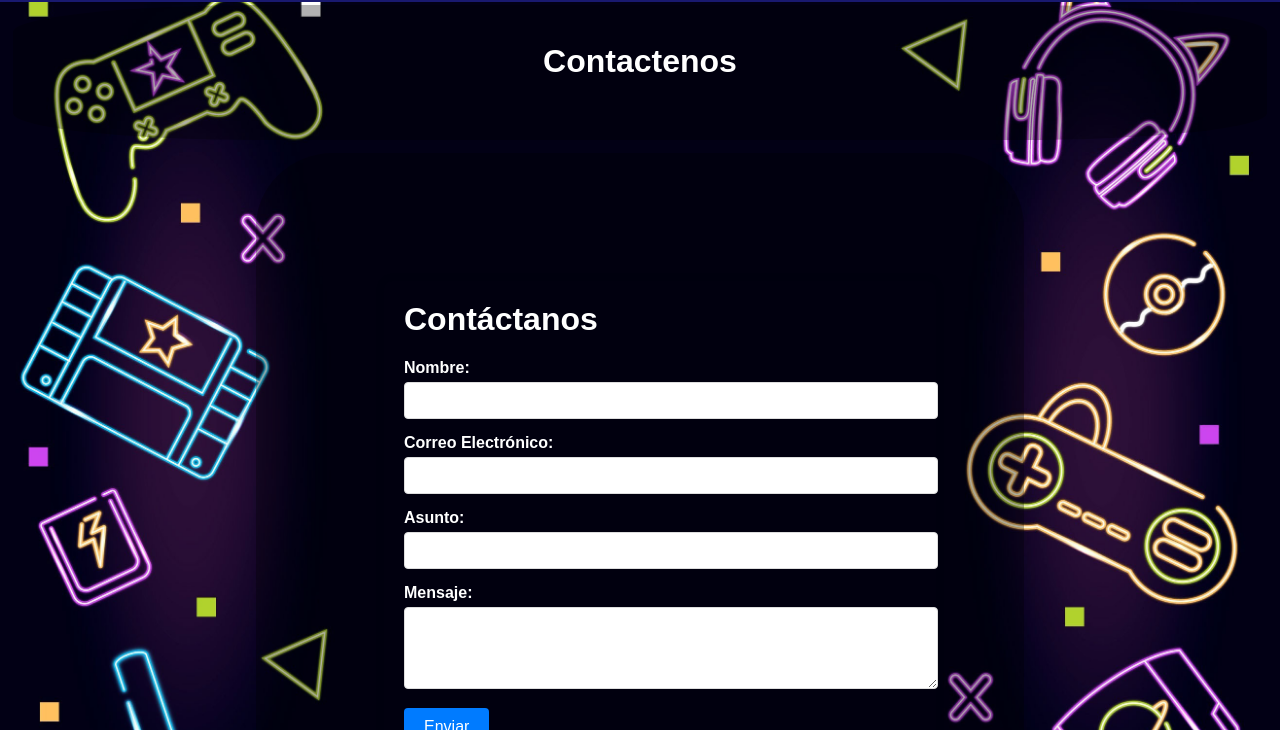
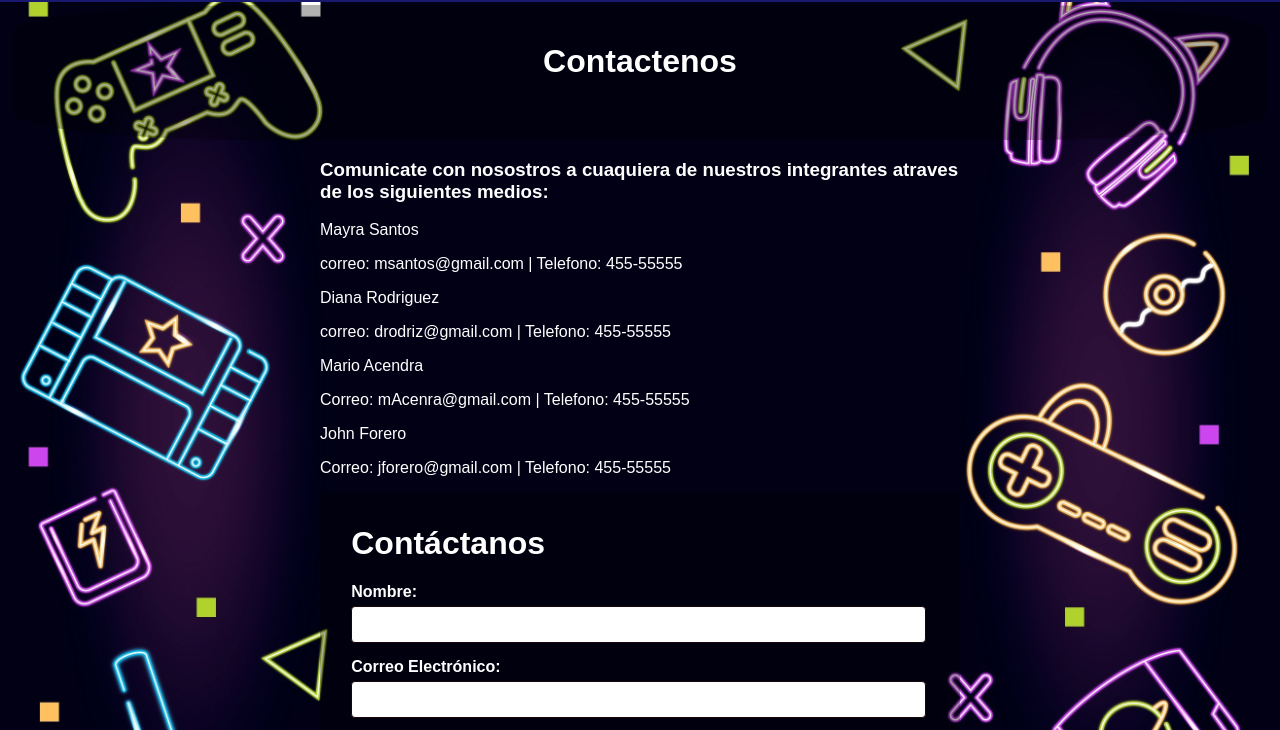
Before and after one commit to johnalexf/El-sitio-del-blog-grupo6, a plain HTML site: page contactenos.html in a window 1280 px wide. Shown: the part 58-788 px from the top of the page. Drawn offline with Linux system fonts and the light colour scheme.

Commit message:
Adicionando contactos de integrantes en pagina contactanos

```diff
--- a/contactenos.html
+++ b/contactenos.html
@@ -27,6 +27,22 @@
     <div id="contactenos">
         <div id="tituloContactenos">
             <h1> Contactenos </h1>
+        </div>
+
+        <div id = "datos">
+            <h3> Comunicate con nosostros a cuaquiera de nuestros integrantes atraves de los siguientes medios:</h3>
+            <p>Mayra Santos</p>
+            <p>correo: msantos@gmail.com | Telefono: 455-55555 </p>
+
+            <p>Diana Rodriguez </p>
+            <p>correo: drodriz@gmail.com  | Telefono: 455-55555 </p>
+
+            <p>Mario Acendra  </p>
+            <p>Correo: mAcenra@gmail.com  | Telefono: 455-55555 </p>
+
+            <p>John Forero</p>
+            <p>Correo: jforero@gmail.com  | Telefono: 455-55555 </p>
+
         </div>
 
         <div id = "contenidoContactenos">
--- a/estilocontactenos.css
+++ b/estilocontactenos.css
@@ -4,13 +4,18 @@ html{
 }
 
 #contactenos{
+
     padding-top: 50px;
     width: 100%;
     background-image: url('./Pic/fondoGamer.jpg');
     background-size: 100% ;
+    color: white;
 }
 
+
+
 #tituloContactenos{
+  /* background-color: yellow; */
     background-color: rgba(0, 0, 0,0.3);
     margin: 1%;
     padding:  3%;
@@ -19,19 +24,23 @@ html{
     color: white;
 }
 
+#datos{
+  margin-left: 25%;
+  margin-right: 25%;
+}
+
 #contenidoContactenos{
+  /* background-color: red; */
     background-color: rgba(0, 0, 0,0.3);
-    margin-left: 20%;
-    margin-right: 20%;
-    padding: 10%;
-    border-radius: 10%;
+    margin-left: 25%;
+    margin-right: 25%;
+    padding: 1%;
     text-align: justify;
     color: white;
 }
 
 body {
     font-family: Arial, sans-serif;
-
     margin: 0;
     padding: 0;
     height: 100%;
@@ -39,11 +48,11 @@ body {
 }
 
 .container {
-
-    padding: 20px;
+    margin: 1%;
+    padding: 2%;
     border-radius: 8px;
-    box-shadow: 0 0 10px rgba(0, 0, 0, 0.1);
-    max-width: 600px;
+    /* box-shadow: 0 0 10px rgba(0, 0, 0, 0.1);
+    max-width: 600px; */
     width: 100%;
 }
 
@@ -63,9 +72,9 @@ h1 {
 }
 
 .form-group input, .form-group textarea {
-    width: 100%;
+    width: 90%;
     padding: 10px;
-    border: 1px solid #ddd;
+    border: 1px solid #1a0808;
     border-radius: 4px;
 }
 
```
